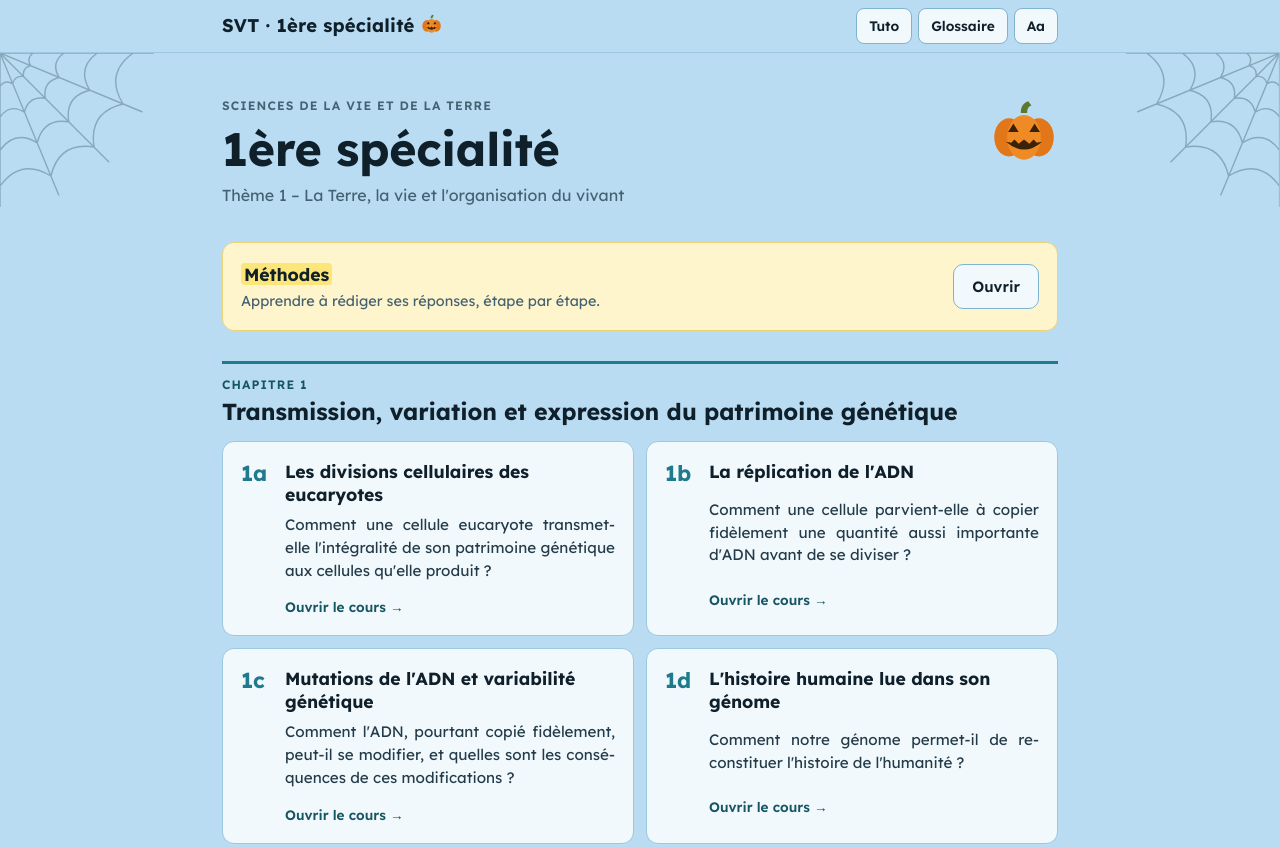
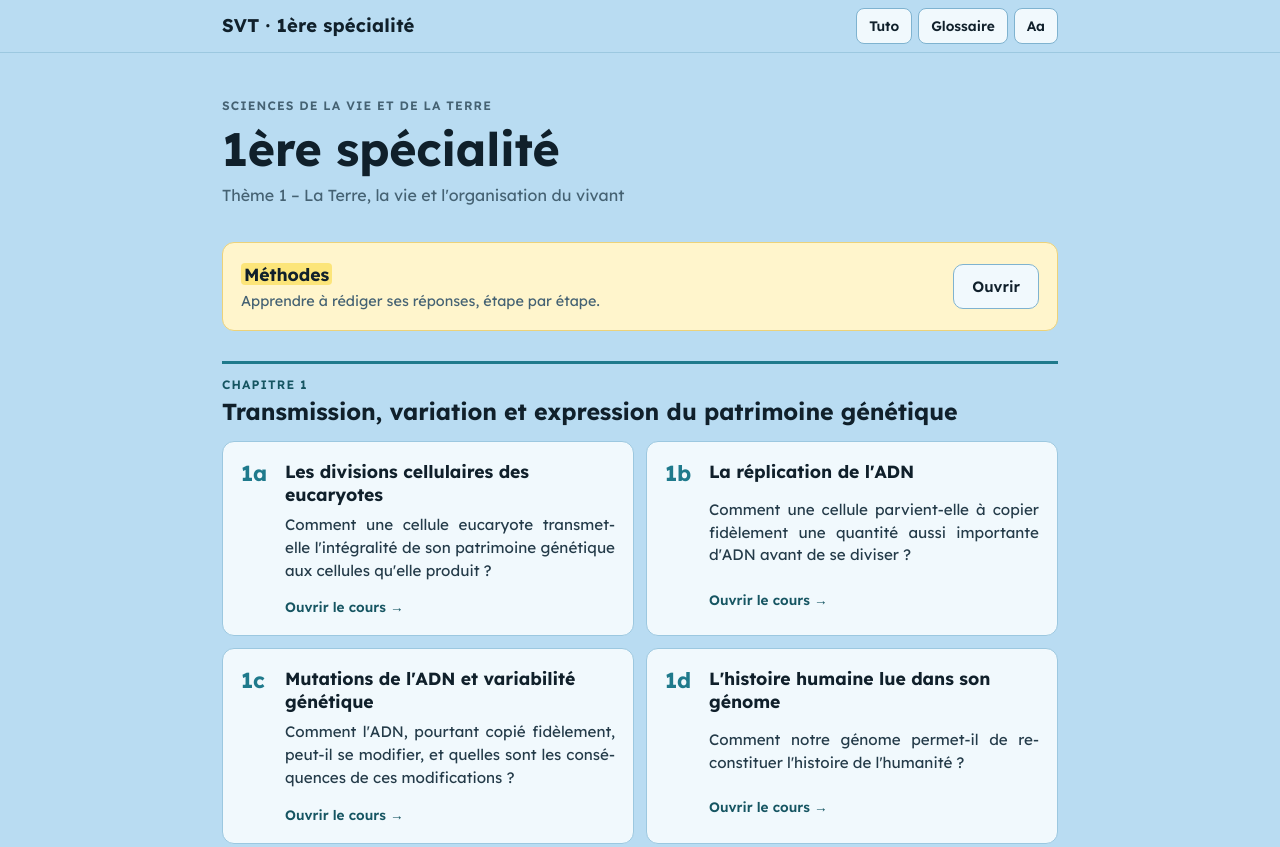
Before and after one commit to MichalakSVT/svt-1ere-spe, a plain HTML site: page index.html in a window 1280 px wide. Shown: the top 847 px of the page. Drawn offline with Linux system fonts and the light colour scheme.

Commit message:
Retrait du theme Halloween
Co-Authored-By: Claude Sonnet 5.5 <noreply@anthropic.com>

```diff
--- a/index.html
+++ b/index.html
@@ -2114,7 +2114,7 @@ function renderQcm(tab, bank, key){
    citrouille sur l'accueil (un clic l'allume et fait tomber des citrouilles).
    Pour l'enlever : mettre HALLOWEEN = false ci-dessous (ou supprimer ce bloc
    et le bloc CSS du même nom). Il s'arrête aussi tout seul après HALLOWEEN_FIN. */
-var HALLOWEEN = true;
+var HALLOWEEN = false;
 var HALLOWEEN_FIN = "";   /* date de fin facultative (année-mois-jour), vide = pas de fin */
 if (HALLOWEEN && (!HALLOWEEN_FIN || new Date() < new Date(HALLOWEEN_FIN + 'T00:00:00'))) (function(){
   document.documentElement.classList.add('hw');
```
